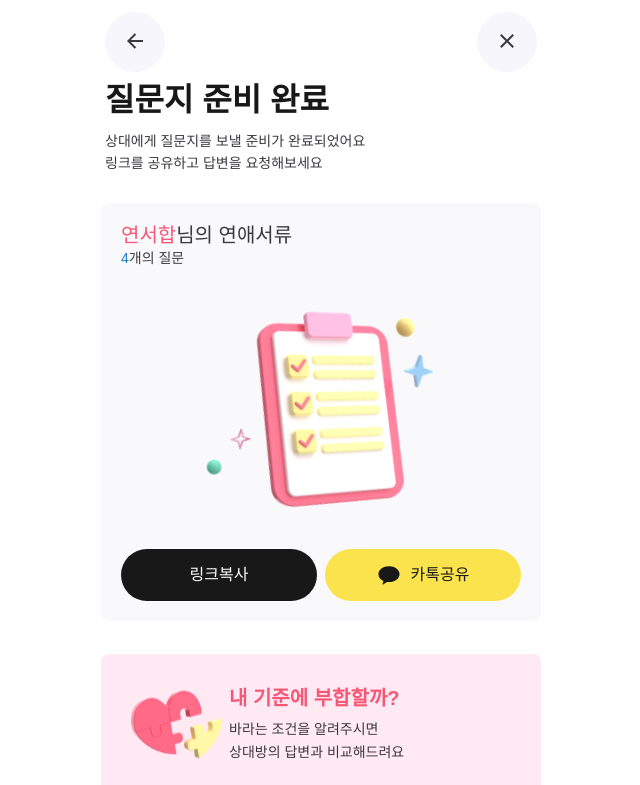
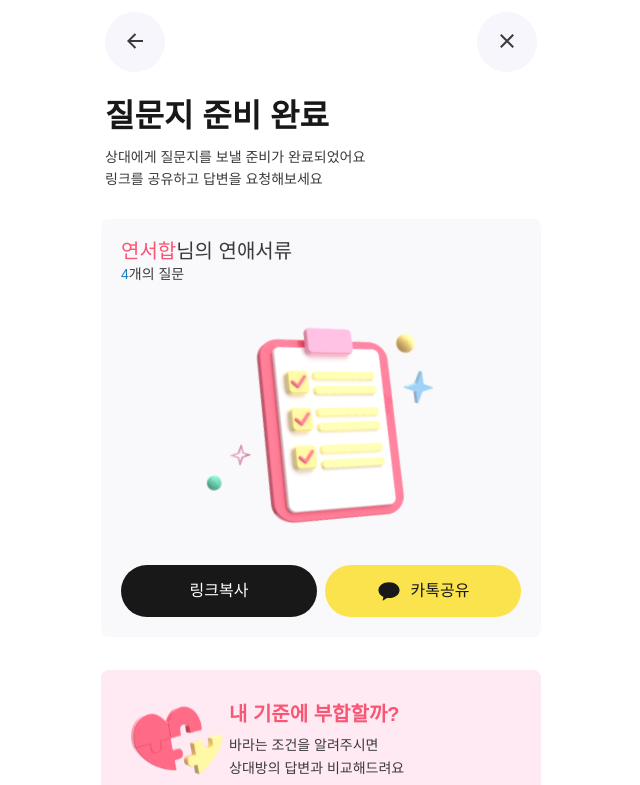
Before and after one commit to kkomyoung/love-document-client, a React (Create React App) app: page /research/ready in a window 1280 px wide. Shown: the top 785 px of the page, without its empty margins (319-959 px from the left). Built offline with nearby package versions, Linux system fonts and the light colour scheme; a web font is replaced by a local one.

Commit message:
chore: header 시멘틱 태그 수정, SubTextArea 영역 컴포넌트 추가

```diff
--- a/src/components/header/Header.jsx
+++ b/src/components/header/Header.jsx
@@ -5,7 +5,7 @@ const Header = (props) => {
   return <HeadDiv>{props.children}</HeadDiv>
 }
 
-const HeadDiv = styled.div`
+const HeadDiv = styled.header`
   position: sticky;
   top: 0;
   left: 0;
--- a/src/components/texts/Texts.jsx
+++ b/src/components/texts/Texts.jsx
@@ -13,10 +13,13 @@ const TextDesc = ({ children }) => {
   return <StyledTextDesc>{children}</StyledTextDesc>
 }
 
-const TextArea = ({ children, margin }) => {
-  return <StyledTextArea margin={margin}>{children}</StyledTextArea>
+const TextArea = ({ children }) => {
+  return <StyledTextArea>{children}</StyledTextArea>
 }
 
+const SubTextArea = ({ children }) => {
+  return <StyledSubTextArea>{children}</StyledSubTextArea>
+}
 const StyledTitle = styled.h1`
   ${(props) => props.theme.fontSize.h1}
   color: ${(props) => props.theme.gray900};
@@ -51,8 +54,13 @@ const StyledTextDesc = styled.p`
 `
 
 const StyledTextArea = styled.div`
-  padding: 0 2.4rem;
+  padding: 1.6rem 2.4rem 0;
   margin: ${(props) => props.margin};
 `
 
-export { Title, SubTitle, TextDesc, TextArea }
+const StyledSubTextArea = styled.div`
+  padding: 0 0.4rem;
+  margin: ${(props) => props.margin};
+`
+
+export { Title, SubTitle, TextDesc, TextArea, SubTextArea }
```
